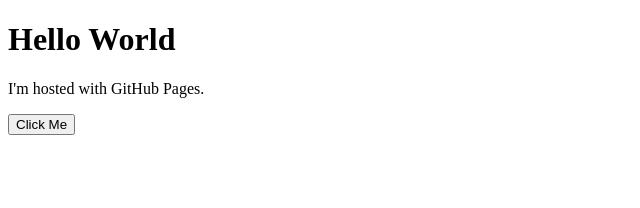
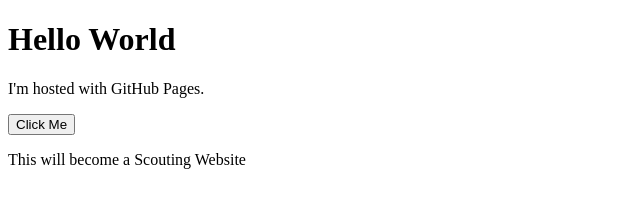
Before and after one commit to Gabriel-A-Gonzalez/Gabriel-A-Gonzalez.github.io, a plain HTML site: page index.html in a window 1280 px wide. Shown: the whole page, without its empty margins (0-640 px from the left). Drawn offline with Linux system fonts and the light colour scheme.

Commit message:
Update index.html
added text for testing

```diff
--- a/index.html
+++ b/index.html
@@ -5,6 +5,7 @@
     <h1>Hello World</h1>
     <p>I'm hosted with GitHub Pages.</p>
     <button>Click Me</button>
+    <p>This will become a Scouting Website</p>
 </body>
 
 </html>
```
